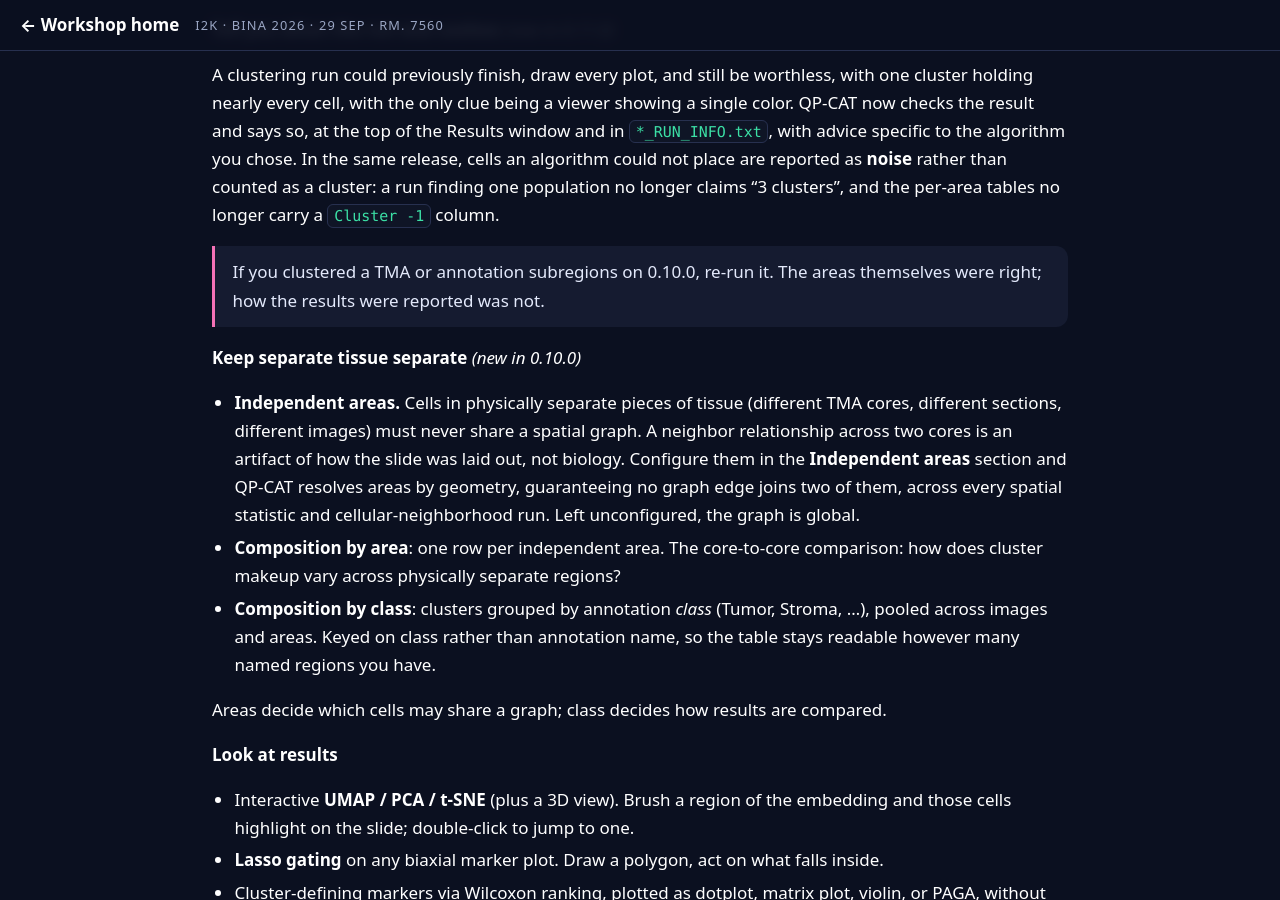
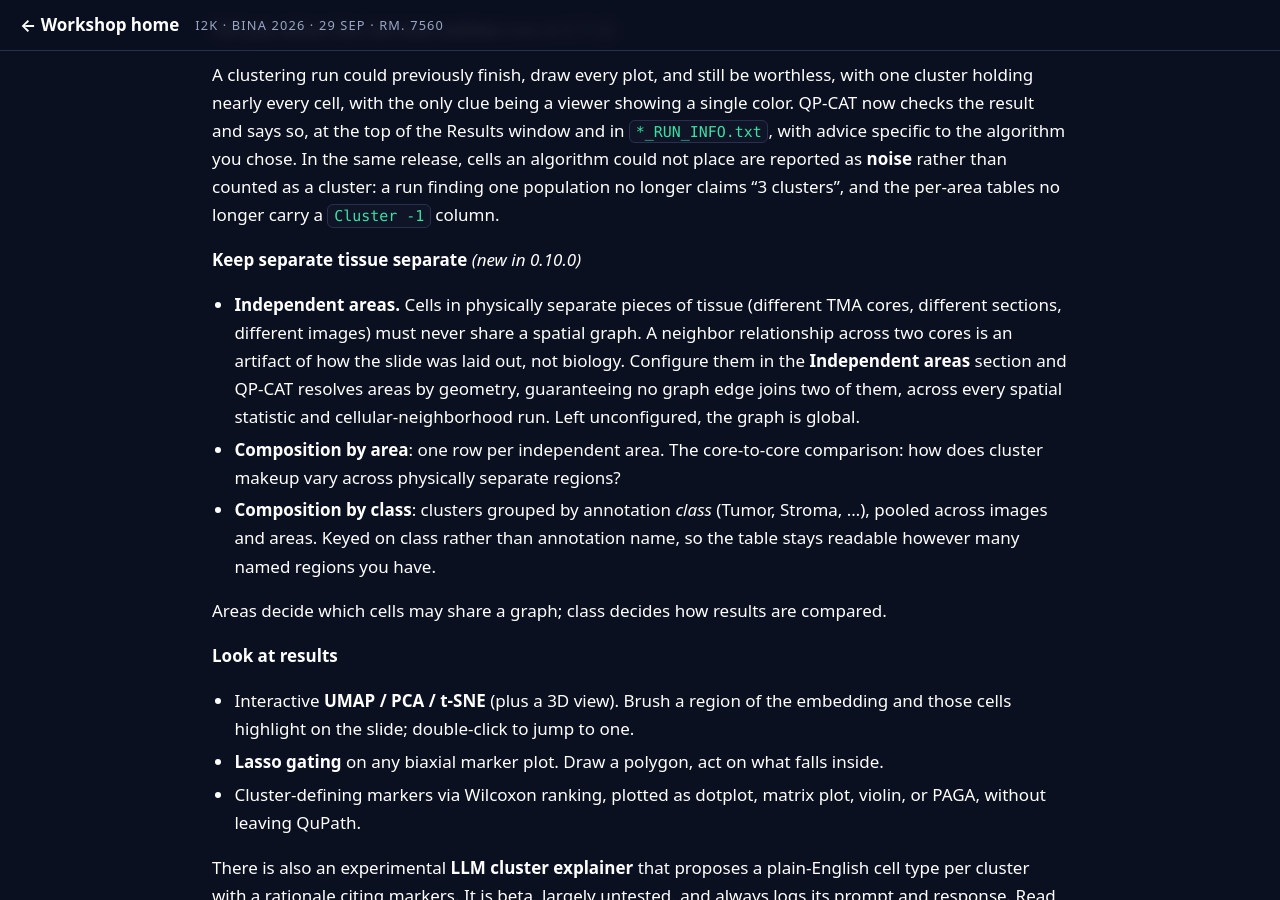
Before and after one commit to MichaelSNelson/BINA-I2K-2026-QuPath-Extensions, a Jekyll site: the page built from docs/03-qp-cat-cell-analysis-tools.md, in a window 1280 px wide and 900 px high, scrolled down 1777 px. Built offline with Jekyll 4.4.1, drawn with Linux system fonts in a browser that asks for light colours.

Commit message:
Guide 3: drop the 0.10.0 re-run advisory
A migration note for a release nobody at the workshop will be running.

Claude-Session: https://claude.ai/code/session_01TZFXuLKiz1DgbomrTgfDTw

```diff
--- a/docs/03-qp-cat-cell-analysis-tools.md
+++ b/docs/03-qp-cat-cell-analysis-tools.md
@@ -71,9 +71,6 @@ checks the result and says so, at the top of the Results window and in `*_RUN_IN
 advice specific to the algorithm you chose. In the same release, cells an algorithm could not
 place are reported as **noise** rather than counted as a cluster: a run finding one population no
 longer claims "3 clusters", and the per-area tables no longer carry a `Cluster -1` column.
-
-> If you clustered a TMA or annotation subregions on 0.10.0, re-run it. The areas themselves were
-> right; how the results were reported was not.
 
 **Keep separate tissue separate** *(new in 0.10.0)*
 
```
